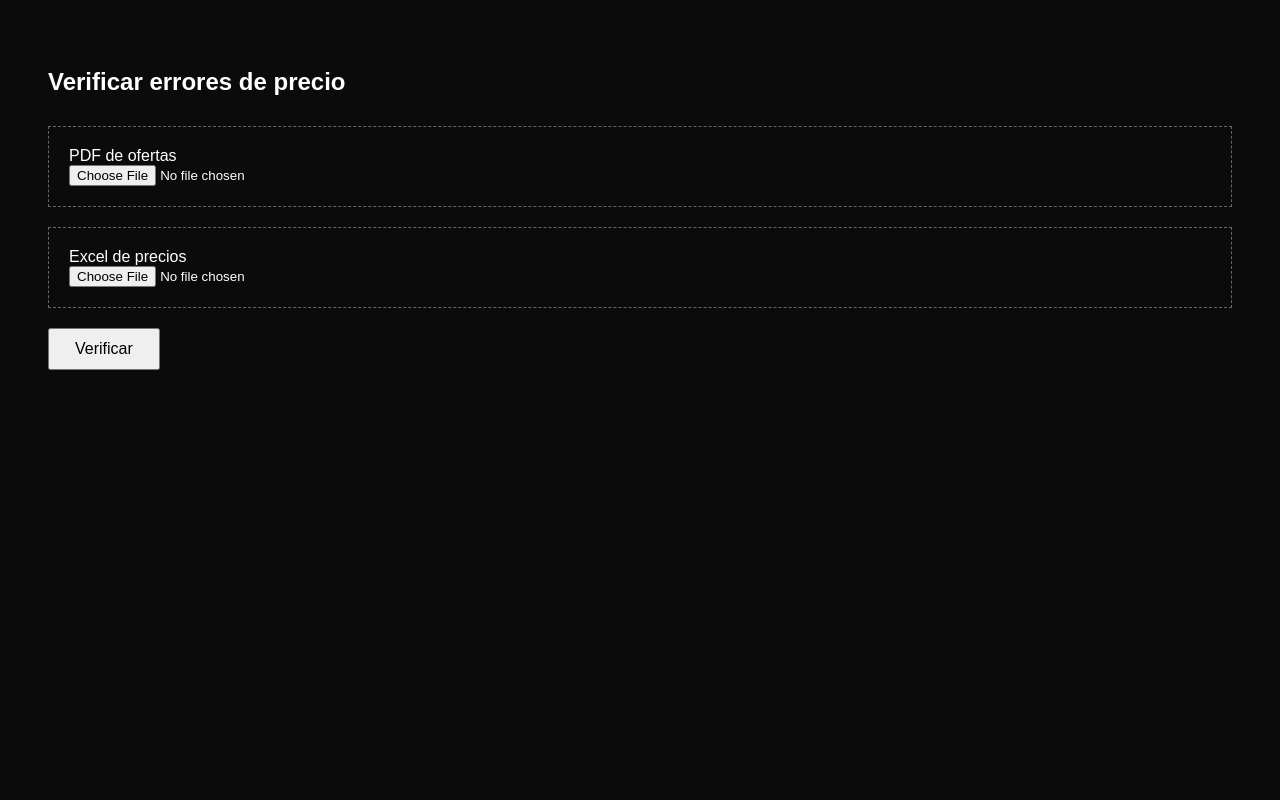
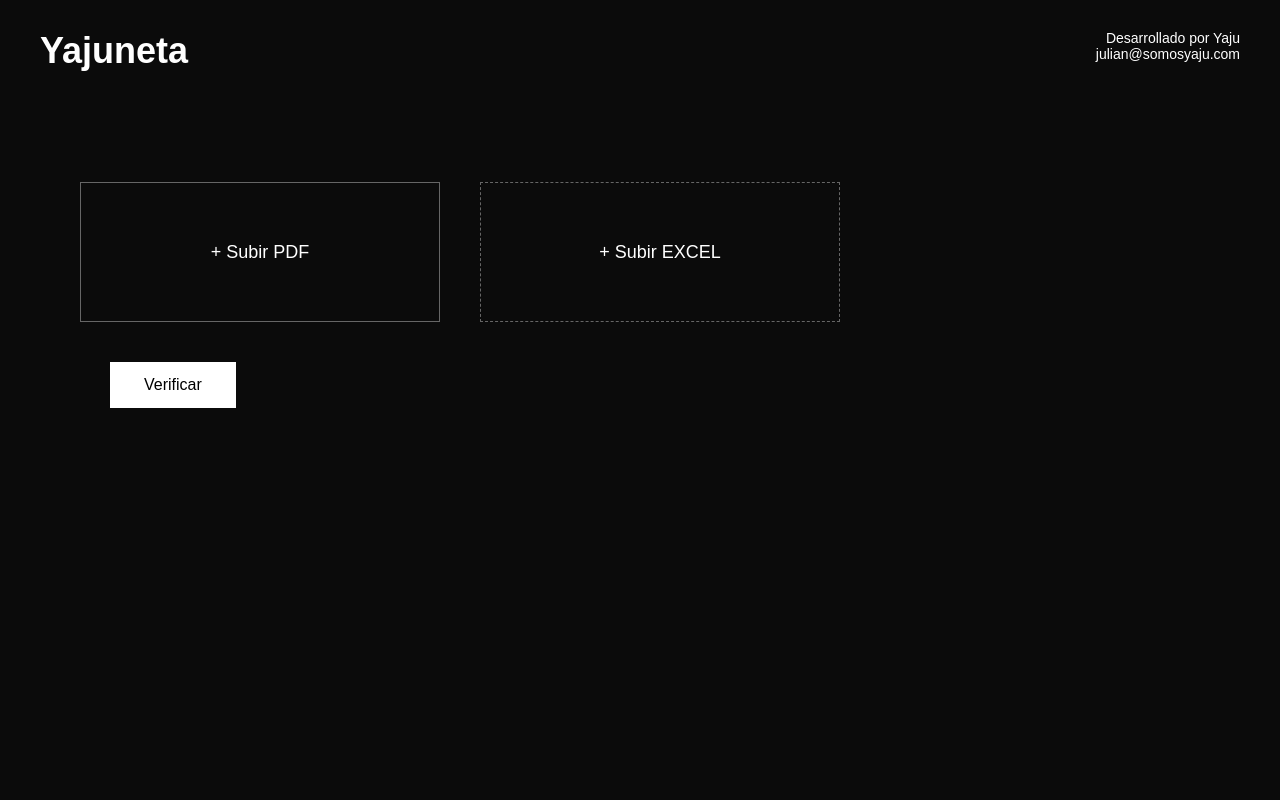
Before and after one commit to somosyaju/yajuneta, a FastAPI app: page / in a window 1280 px wide. Run offline with FastAPI, Linux system fonts and the light colour scheme.

Commit message:
Update index.html

```diff
--- a/templates/index.html
+++ b/templates/index.html
@@ -2,70 +2,212 @@
 <html lang="es">
 <head>
 <meta charset="UTF-8">
-<title>Yajuneta – Verificador</title>
+<title>Yajuneta</title>
 
 <style>
-body {
-  background:#0b0b0b;
-  color:white;
-  font-family:Arial, Helvetica, sans-serif;
-  padding:40px;
+* {
+  box-sizing: border-box;
+  font-family: Arial, Helvetica, sans-serif;
 }
 
-h2 { margin-bottom:30px; }
+body {
+  margin: 0;
+  background: #0b0b0b;
+  color: white;
+  min-height: 100vh;
+}
 
-.upload {
-  border:1px dashed #666;
-  padding:20px;
-  margin-bottom:20px;
+/* ===== HEADER ===== */
+header {
+  display: flex;
+  justify-content: space-between;
+  padding: 30px 40px;
+}
+
+header h1 {
+  margin: 0;
+  font-size: 36px;
+}
+
+header .dev {
+  font-size: 14px;
+  text-align: right;
+}
+
+/* ===== MAIN ===== */
+.main {
+  padding: 80px;
+}
+
+/* ===== FORM ===== */
+form {
+  display: flex;
+  flex-direction: column;
+  gap: 40px;
+}
+
+/* ===== UPLOADS ===== */
+.uploads {
+  display: flex;
+  gap: 40px;
+}
+
+.upload-box {
+  width: 360px;
+  height: 140px;
+  border: 1px solid #666;
+  display: flex;
+  flex-direction: column;
+  justify-content: center;
+  align-items: center;
+  cursor: pointer;
+  transition: border 0.2s;
+}
+
+.upload-box.dashed {
+  border: 1px dashed #666;
+}
+
+.upload-box:hover {
+  border-color: white;
+}
+
+.upload-box span {
+  font-size: 18px;
+}
+
+.upload-box small {
+  margin-top: 8px;
+  font-size: 14px;
+  color: #2ecc71;
+}
+
+.upload-box input {
+  display: none;
+}
+
+/* ===== ACTIONS ===== */
+.actions {
+  display: flex;
+  align-items: center;
+  gap: 30px;
+}
+
+#status {
+  font-size: 16px;
+  opacity: 0.9;
 }
 
 button {
-  padding:10px 25px;
-  font-size:16px;
-  cursor:pointer;
+  padding: 12px 32px;
+  font-size: 16px;
+  border: 2px solid white;
+  background: white;
+  color: black;
+  cursor: pointer;
+  transition: all 0.2s;
 }
 
-button:hover {
-  background:#0a2cff;
-  color:white;
+button:hover:not(:disabled) {
+  background: #0a2cff;
+  border-color: #0a2cff;
+  color: white;
 }
 
+button:disabled {
+  opacity: 0.6;
+  cursor: not-allowed;
+}
+
+/* ===== RESULT ===== */
 #resultado {
-  margin-top:30px;
-  white-space:pre-wrap;
+  margin-top: 40px;
+  white-space: pre-wrap;
+  font-family: Consolas, monospace;
+  font-size: 15px;
+  line-height: 1.5;
 }
 </style>
 </head>
 
 <body>
 
-<h2>Verificar errores de precio</h2>
+<header>
+  <h1>Yajuneta</h1>
+  <div class="dev">
+    Desarrollado por Yaju<br>
+    julian@somosyaju.com
+  </div>
+</header>
+
+<div class="main">
 
 <form id="form">
-  <div class="upload">
-    <label>PDF de ofertas</label><br>
-    <input type="file" name="pdf" accept=".pdf" required>
+
+  <div class="uploads">
+
+    <!-- PDF -->
+    <label class="upload-box">
+      <input type="file" name="pdf" accept=".pdf" required>
+      <span id="pdfText">+ Subir PDF</span>
+    </label>
+
+    <!-- EXCEL -->
+    <label class="upload-box dashed">
+      <input type="file" name="excel" accept=".xlsx" required>
+      <span id="excelText">+ Subir EXCEL</span>
+    </label>
+
   </div>
 
-  <div class="upload">
-    <label>Excel de precios</label><br>
-    <input type="file" name="excel" accept=".xlsx" required>
+  <div class="actions">
+    <div id="status"></div>
+    <button type="submit" id="btn">Verificar</button>
   </div>
 
-  <button type="submit">Verificar</button>
 </form>
 
 <pre id="resultado"></pre>
 
+</div>
+
 <script>
 const form = document.getElementById("form");
 const resultado = document.getElementById("resultado");
+const status = document.getElementById("status");
+const btn = document.getElementById("btn");
 
+const pdfInput = form.querySelector('input[name="pdf"]');
+const excelInput = form.querySelector('input[name="excel"]');
+const pdfText = document.getElementById("pdfText");
+const excelText = document.getElementById("excelText");
+
+/* ===== FEEDBACK ARCHIVOS ===== */
+pdfInput.addEventListener("change", () => {
+  if (pdfInput.files.length) {
+    pdfText.innerHTML = `
+      ${pdfInput.files[0].name}
+      <small>✔ Archivo subido correctamente</small>
+    `;
+  }
+});
+
+excelInput.addEventListener("change", () => {
+  if (excelInput.files.length) {
+    excelText.innerHTML = `
+      ${excelInput.files[0].name}
+      <small>✔ Archivo subido correctamente</small>
+    `;
+  }
+});
+
+/* ===== SUBMIT ===== */
 form.addEventListener("submit", async (e) => {
   e.preventDefault();
 
-  resultado.textContent = "Analizando con IA...";
+  status.textContent = "Verificando con Yajuneta IA...";
+  resultado.textContent = "";
+  btn.disabled = true;
 
   const formData = new FormData(form);
 
@@ -84,6 +226,9 @@ form.addEventListener("submit", async (e) => {
   } catch {
     resultado.textContent = "Error de conexión con el servidor";
   }
+
+  status.textContent = "";
+  btn.disabled = false;
 });
 </script>
 
```
